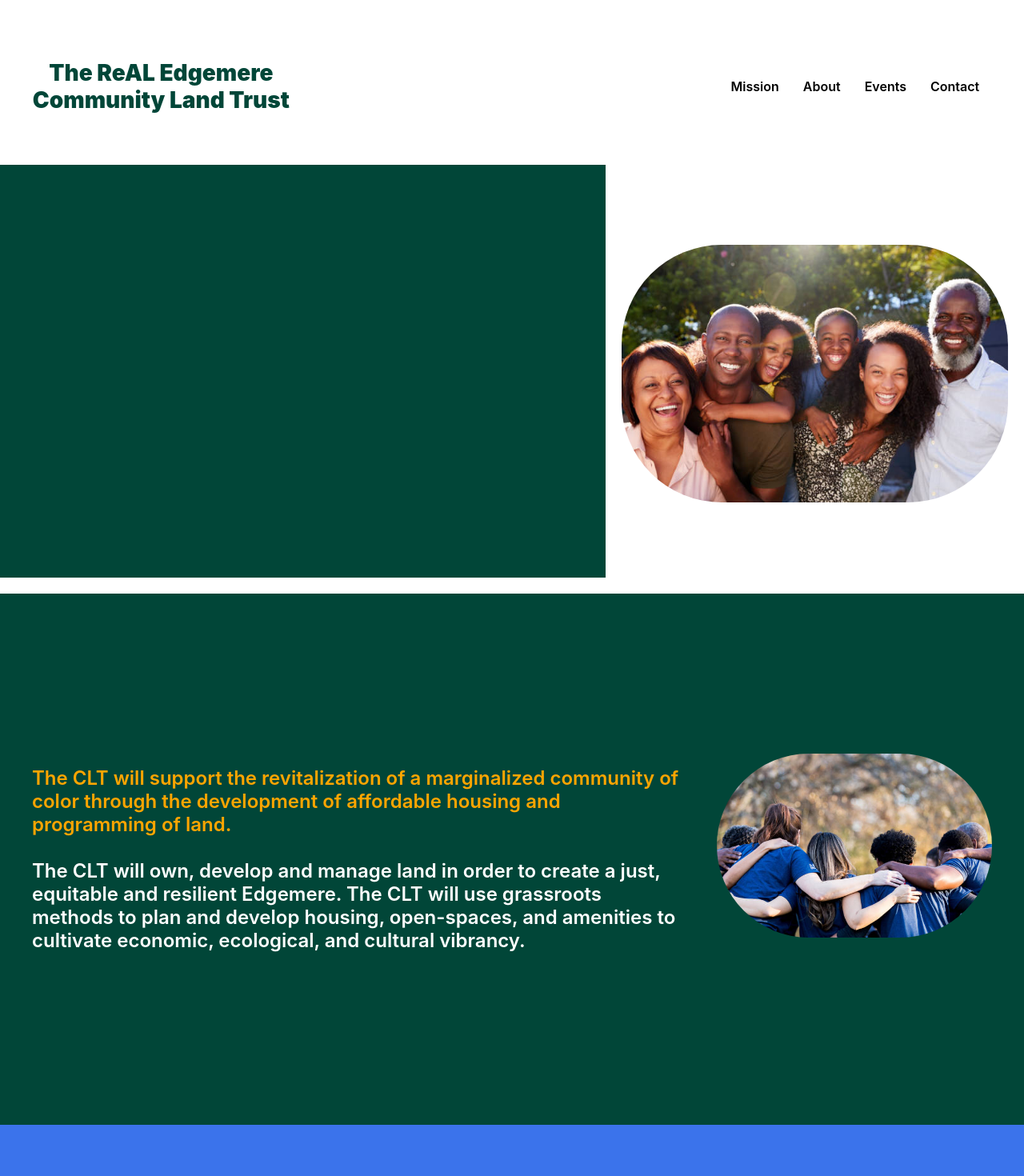
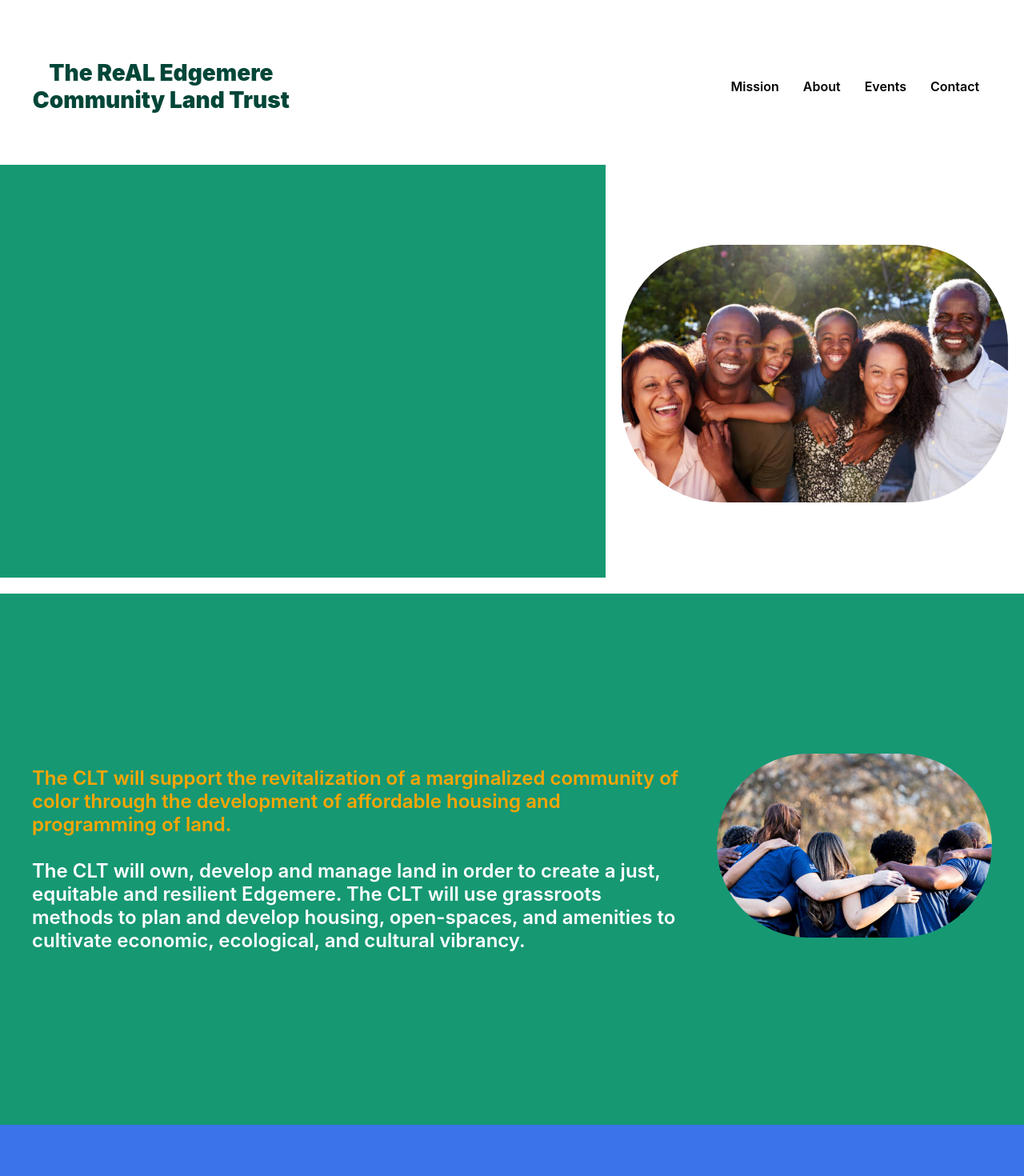
Before and after one commit to TaylorWill94/CLTmobile, a React (Create React App) app: page / in a window 1280 px wide. Shown: the top 1470 px of the page at 80% size. Built offline with nearby package versions, Linux system fonts and the light colour scheme.

Commit message:
Changes color on main page

```diff
--- a/src/components/Home/Home.css
+++ b/src/components/Home/Home.css
@@ -310,12 +310,12 @@
   }
 
   .home-sec {
-    /* margin: 1.25rem; */
+
     padding-top: 100px;
     padding-bottom: 100px;
     padding-left: 20px;
     padding-right: 20px;
-    background: rgb(1, 70, 56);
+    background: #169873;
   }
 
   .message {
@@ -335,13 +335,13 @@
   }
 
   .img-sec {
-    /* margin: 1.25rem; */
+
     padding-top: 100px;
     padding-bottom: 100px;
     padding-left: 20px;
     padding-right: 20px;
     width: 100%;
-    /* background: rgb(1, 70, 56); */
+
   }
 
   .com-img {
@@ -355,24 +355,19 @@
   }
 
   .intro-sec {
-    /* display: flex;
-    flex-direction: row;
-    margin: 1.25rem;
-    padding-top: 100px;
-    padding-bottom: 100px;
-    padding-left: 20px;
-    padding-right: 20px; */
+
     display: flex;
     flex-direction: row;
+    background-color: #169873;
   }
 
   .clt-sec {
-    /* margin: 1.25rem; */
+
     padding-top: 100px;
     padding-bottom: 100px;
     padding-left: 20px;
     padding-right: 20px;
-    background: rgb(1, 70, 56);
+    background: #169873
   }
 
   .clt-bio {
@@ -384,12 +379,12 @@
   }
 
   .group-sec {
-    /* margin: 1.25rem; */
+
     padding-top: 100px;
     padding-bottom: 100px;
     padding-left: 20px;
     padding-right: 20px;
     width: 100%;
-    background: rgb(1, 70, 56);
+    background: #169873;
   }
 }
```
